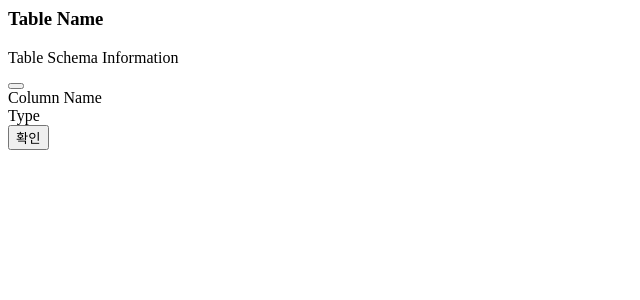
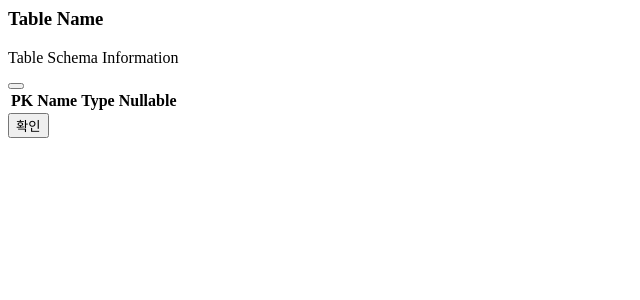
Before and after one commit to thingk0/text-to-sql-agent, a FastAPI app: template src/agent/presentation/web/templates/components/table_modal.html in a window 1280 px wide. Shown: the top 300 px of the page, without its empty margins (0-640 px from the left). Run offline with FastAPI, Linux system fonts and the light colour scheme; the template is opened without the code that fills it, so the values that code supplies are empty.

Commit message:
Reimplement table modal column display using an HTML table structure with updated nullability indicators.

```diff
--- a/src/agent/presentation/web/templates/components/table_modal.html
+++ b/src/agent/presentation/web/templates/components/table_modal.html
@@ -24,21 +24,21 @@
         </div>
 
         <!-- Body -->
-        <div class="p-6 overflow-y-auto max-h-[60vh] scrollbar-hide">
-            <div class="space-y-4">
-                <div
-                    class="flex items-center justify-between px-2 text-[11px] font-bold text-slate-400 uppercase tracking-wider">
-                    <div class="flex items-center gap-6">
-                        <span class="w-4"></span>
-                        <span>Column Name</span>
-                    </div>
-                    <span>Type</span>
-                </div>
-
-                <div id="modal-columns-list" class="space-y-1">
-                    <!-- Column items injected here -->
-                </div>
-            </div>
+        <div class="p-0 overflow-y-auto max-h-[60vh] scrollbar-hide">
+            <table class="w-full text-left border-collapse">
+                <thead class="sticky top-0 bg-slate-50 border-b border-[#ececec] z-10">
+                    <tr>
+                        <th class="px-6 py-3 text-[11px] font-bold text-slate-400 uppercase tracking-wider">PK</th>
+                        <th class="px-6 py-3 text-[11px] font-bold text-slate-400 uppercase tracking-wider">Name</th>
+                        <th class="px-6 py-3 text-[11px] font-bold text-slate-400 uppercase tracking-wider">Type</th>
+                        <th class="px-6 py-3 text-[11px] font-bold text-slate-400 uppercase tracking-wider text-right">
+                            Nullable</th>
+                    </tr>
+                </thead>
+                <tbody id="modal-columns-list" class="divide-y divide-slate-50">
+                    <!-- Column rows injected here -->
+                </tbody>
+            </table>
         </div>
 
         <!-- Footer -->
```
Also changed, not shown: src/agent/presentation/web/static/js/ui.js (+14 -12 lines).
